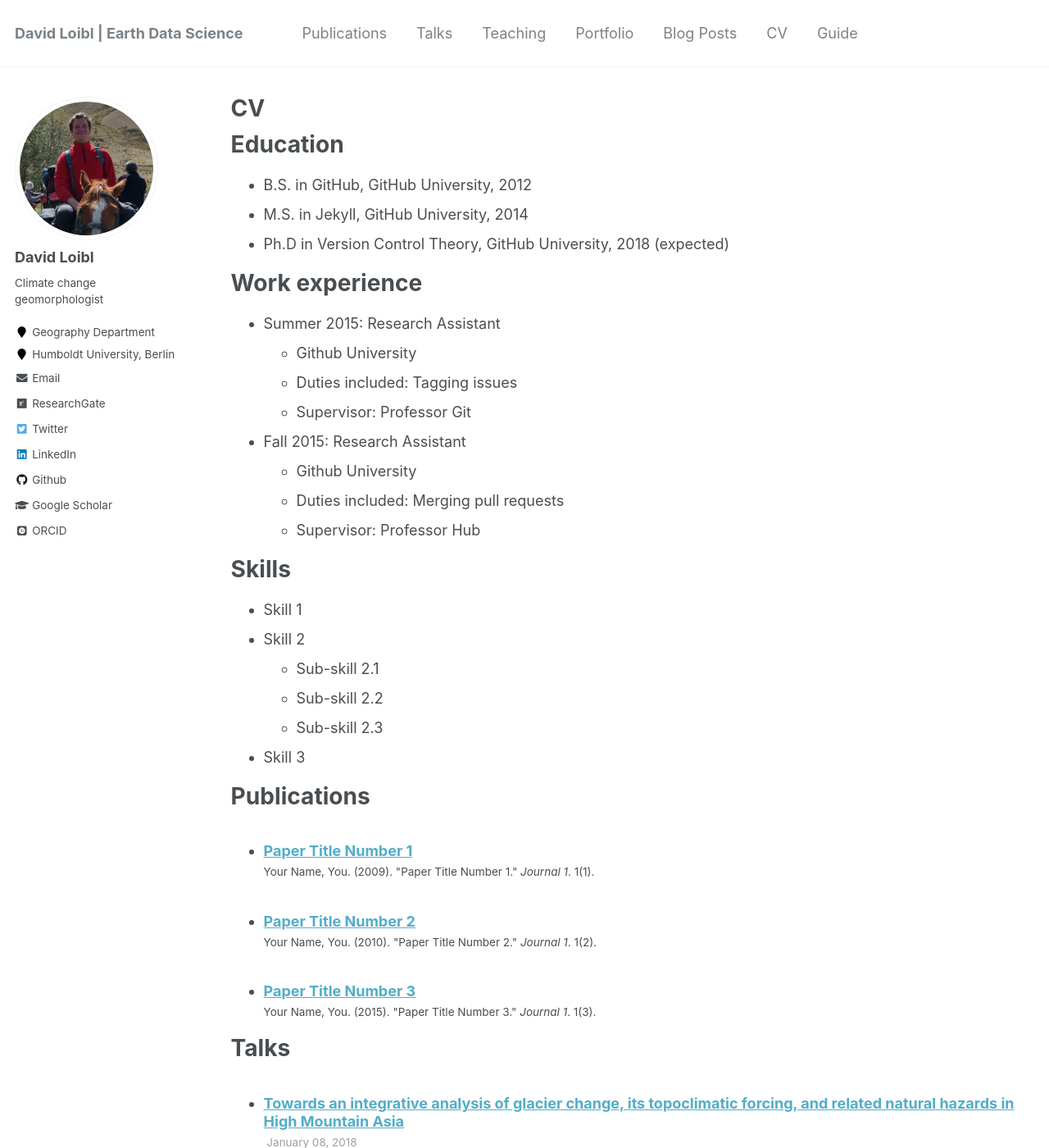
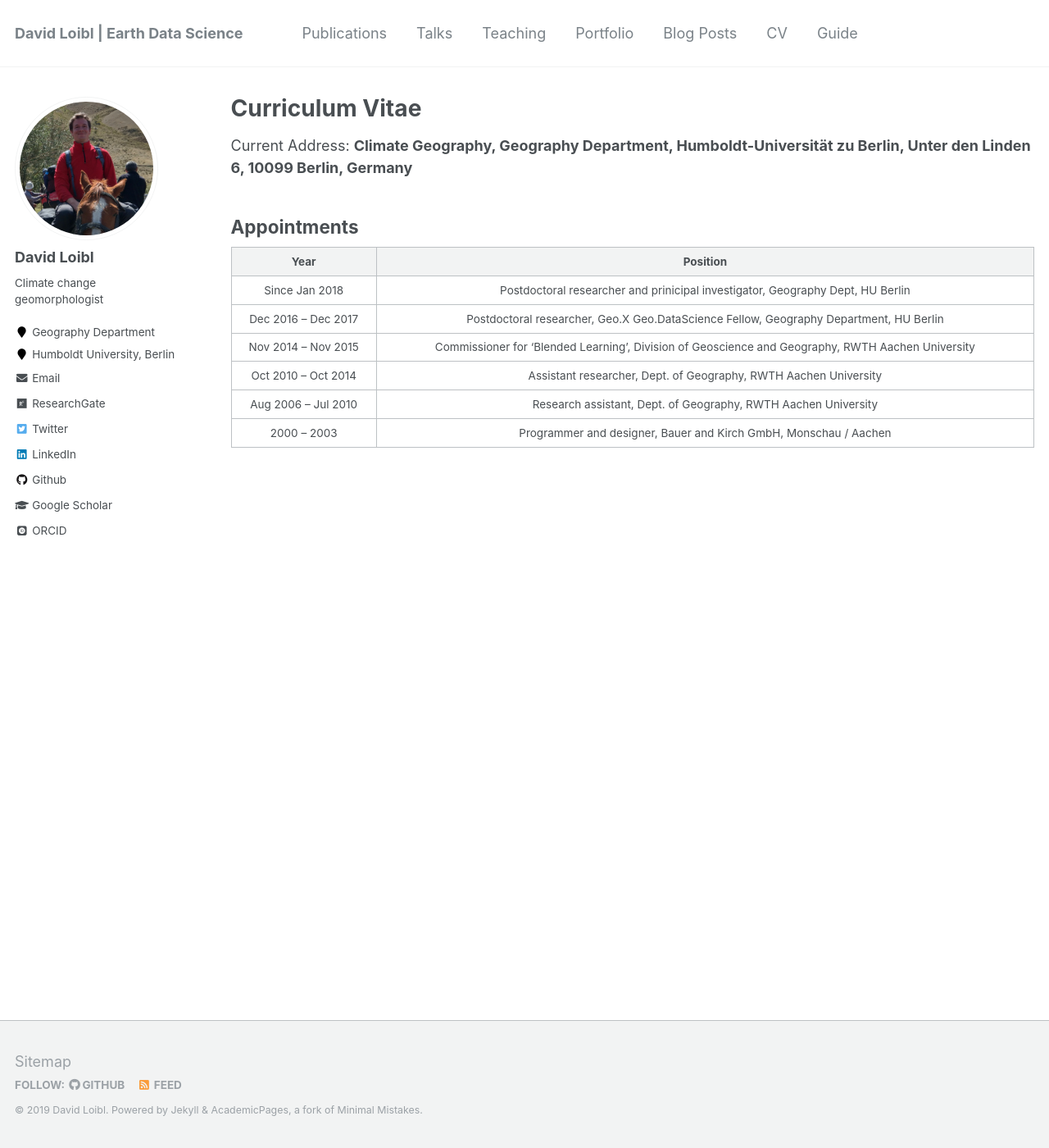
Before and after one commit to David-Loibl/david-loibl.github.io, a Jekyll site: the page built from _pages/cv.md, in a window 1280 px wide and 1400 px high. Shown: the whole window at 82% size. Built offline with Jekyll 4.4.1, drawn with Linux system fonts in a browser that asks for light colours; some web fonts are replaced; some of the changed text lies outside the part shown.

```diff
--- a/_pages/cv.md
+++ b/_pages/cv.md
@@ -1,59 +1,23 @@
 ---
 layout: archive
-title: "CV"
+title: "Curriculum Vitae"
 permalink: /cv/
 author_profile: true
 redirect_from:
   - /resume
 ---
 
-{% include base_path %}
+Current Address: **Climate Geography, Geography Department, Humboldt-Universität zu Berlin,
+Unter den Linden 6, 10099 Berlin, Germany**
 
-Education
-======
-* B.S. in GitHub, GitHub University, 2012
-* M.S. in Jekyll, GitHub University, 2014
-* Ph.D in Version Control Theory, GitHub University, 2018 (expected)
 
-Work experience
-======
-* Summer 2015: Research Assistant
-  * Github University
-  * Duties included: Tagging issues
-  * Supervisor: Professor Git
+## Appointments
 
-* Fall 2015: Research Assistant
-  * Github University
-  * Duties included: Merging pull requests
-  * Supervisor: Professor Hub
-
-Skills
-======
-* Skill 1
-* Skill 2
-  * Sub-skill 2.1
-  * Sub-skill 2.2
-  * Sub-skill 2.3
-* Skill 3
-
-Publications
-======
-  <ul>{% for post in site.publications %}
-    {% include archive-single-cv.html %}
-  {% endfor %}</ul>
-
-Talks
-======
-  <ul>{% for post in site.talks %}
-    {% include archive-single-talk-cv.html %}
-  {% endfor %}</ul>
-
-Teaching
-======
-  <ul>{% for post in site.teaching %}
-    {% include archive-single-cv.html %}
-  {% endfor %}</ul>
-
-Service and leadership
-======
-* Currently signed in to 43 different slack teams
+| Year | Position |
+|:----:|:--------:|
+| Since Jan 2018 | Postdoctoral researcher and prinicipal investigator, Geography Dept, HU Berlin  |
+| Dec 2016 -- Dec 2017 | Postdoctoral researcher, Geo.X Geo.DataScience Fellow, Geography Department, HU Berlin |
+| Nov 2014 -- Nov 2015 | Commissioner for ‘Blended Learning’, Division of Geoscience and Geography, RWTH Aachen University |
+| Oct 2010 -- Oct 2014 | Assistant researcher, Dept. of Geography, RWTH Aachen University |
+| Aug 2006 -- Jul 2010 | Research assistant, Dept. of Geography, RWTH Aachen University |
+| 2000 -- 2003 | Programmer and designer, Bauer and Kirch GmbH, Monschau / Aachen |
```
Also changed, not shown: _pages/about.md (+2 -2 lines), _portfolio/portfolio-1.md (deleted, +0 -7 lines), _portfolio/portfolio-2.html (deleted, +0 -7 lines).
